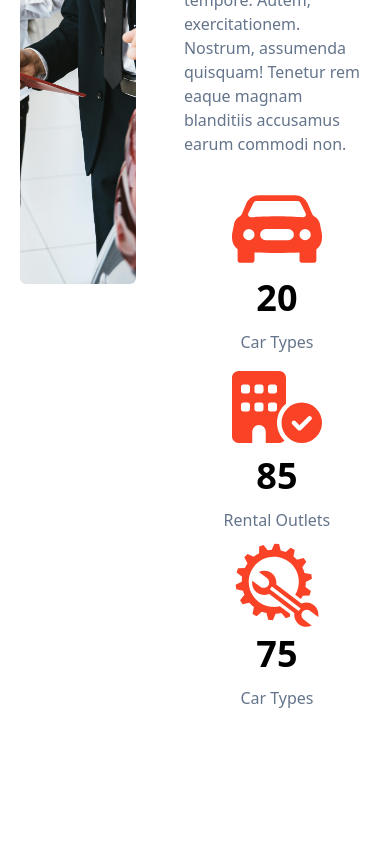
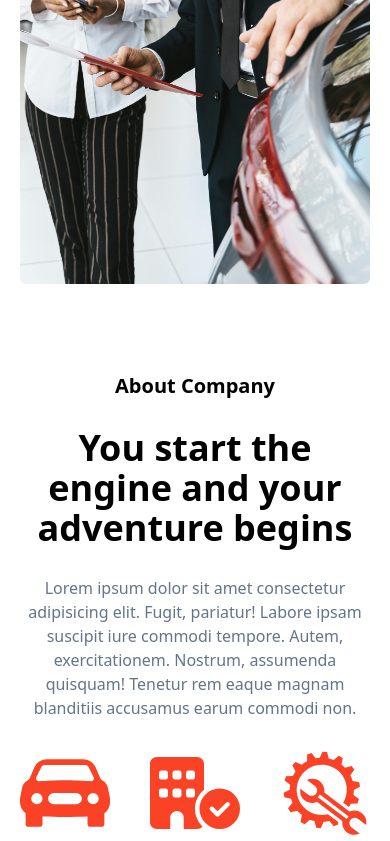
Before and after one commit to joseph-lang7/Car-Rental, a React (Vite) app: page /about in a window 390 px wide. Shown: the part 1156-1997 px from the top of the page. Built offline with nearby package versions, Linux system fonts and the light colour scheme.

Commit message:
Make aboutcompany component responsive

```diff
--- a/src/components/AboutCompany.jsx
+++ b/src/components/AboutCompany.jsx
@@ -8,7 +8,7 @@ const AboutCompany = () => {
   return (
     <Container>
       <div className="flex justify-center">
-        <div className="max-w-[1500px] gap-12 flex justify-center">
+        <div className="lg:max-w-[1500px] max-w-[800px] gap-12 flex flex-col lg:flex-row lg:justify-center">
           <div className="flex flex-1 justify-center my-10">
             <img
               src={aboutCompany}
@@ -17,7 +17,7 @@ const AboutCompany = () => {
             />
           </div>
           {/* Text container */}
-          <div className="flex-1 flex flex-col gap-7 justify-center ">
+          <div className="flex-1 flex flex-col gap-7 text-center lg:text-start">
             <h3 className="font-bold text-xl">About Company</h3>
             <h2 className="font-bold text-4xl">
               You start the engine and your adventure begins
@@ -29,7 +29,7 @@ const AboutCompany = () => {
               magnam blanditiis accusamus earum commodi non.
             </p>
             {/* Icon container */}
-            <div className="flex flex-col gap-2 lg:flex-row justify-between">
+            <div className="flex flex-row gap-2 md:flex-row justify-between">
               {/* Icon 1 */}
               <div className="flex flex-col gap-1 items-center ">
                 <BsCarFrontFill size={90} className="text-[#FA4226]" />
```
